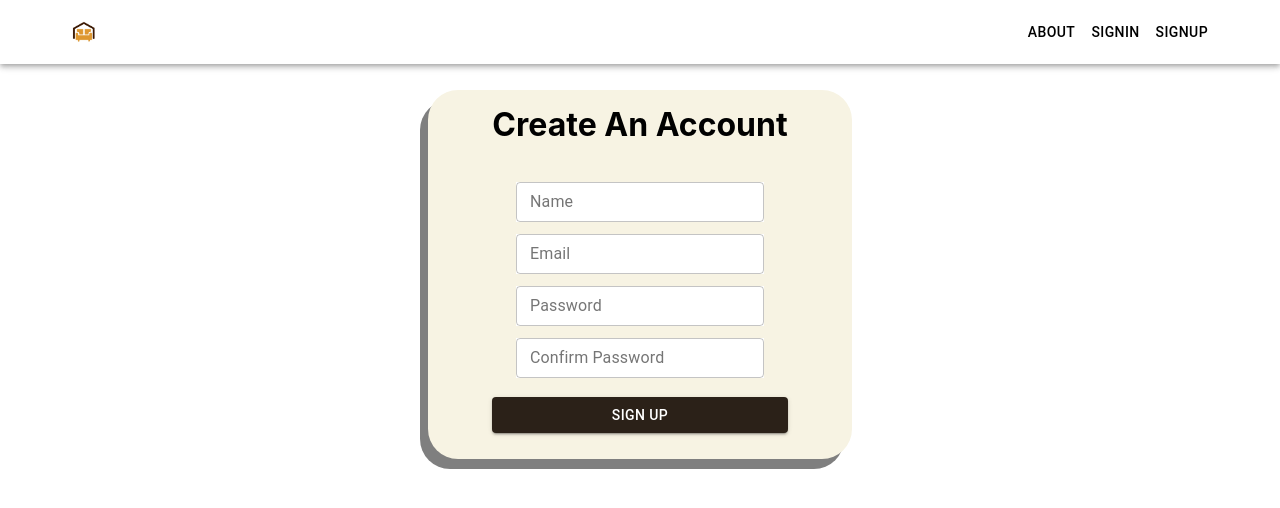
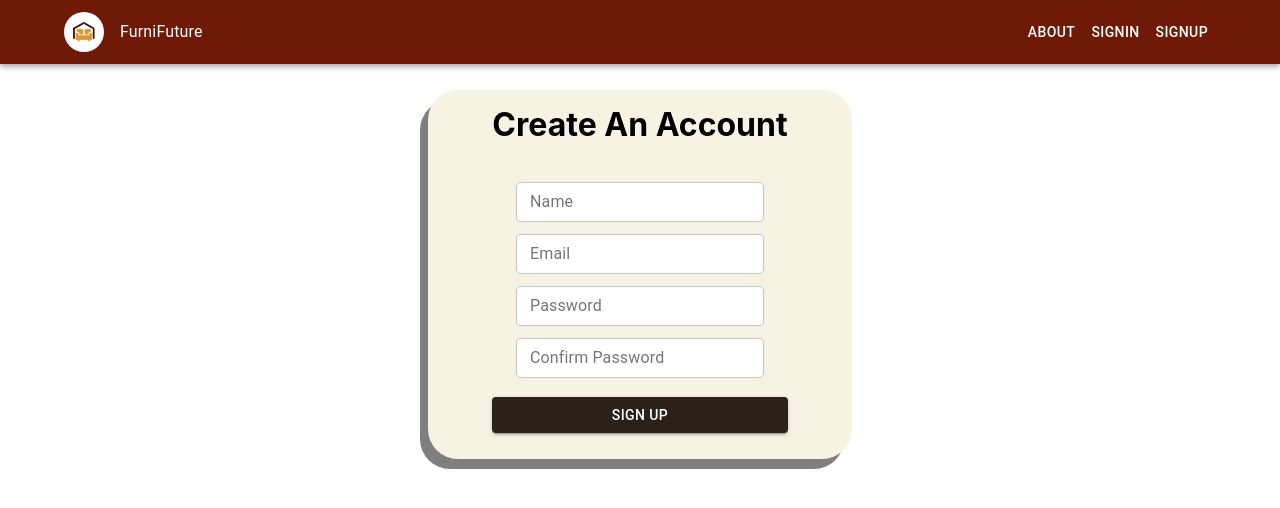
Before and after one commit to AhmadNourelddine/furnifuture, a React (Create React App) app: page /signup in a window 1280 px wide. Shown: the top 508 px of the page. Built offline with nearby package versions, Linux system fonts and the light colour scheme.

Commit message:
changed colors in toolbar

```diff
--- a/src/css/navbar/navbar.css
+++ b/src/css/navbar/navbar.css
@@ -1,18 +1,11 @@
 
 #app-bar{
-    color:black;
+    background-color: #6F1A07;
+    color:white;
     text-decoration: none;
 }
 
-.Link{
+.toolbar-btn{
+    color:white;
     text-decoration: none;
 }
-
-.Button{
-    color:black;
-}
-
-.toolbar-btn{
-    color:black;
-    text-decoration: none;
-}
```
